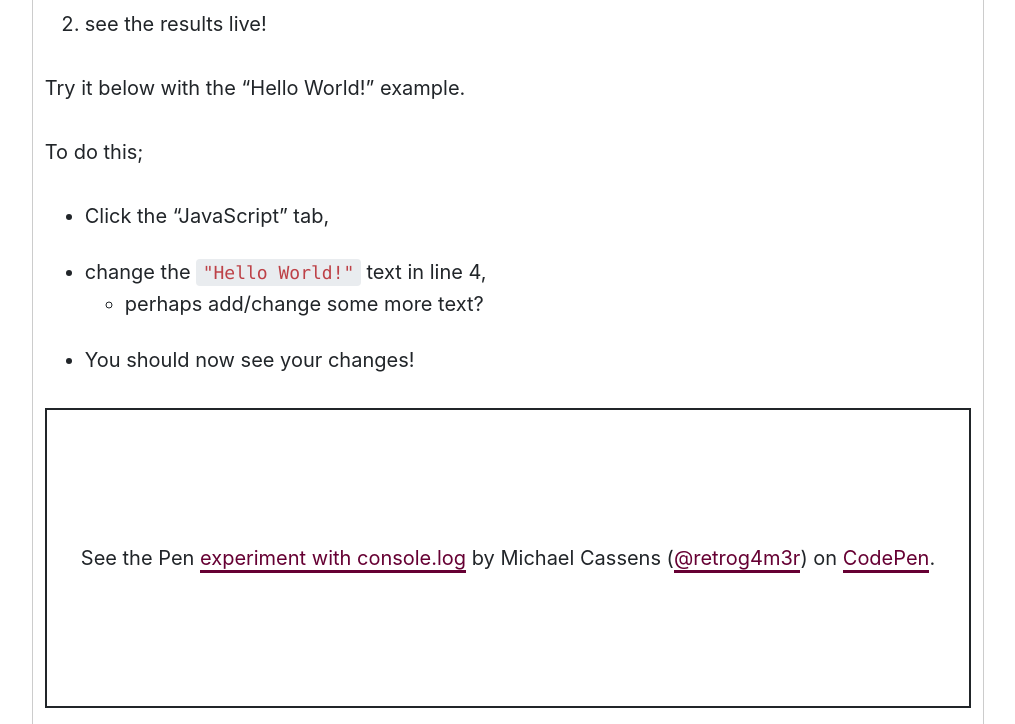
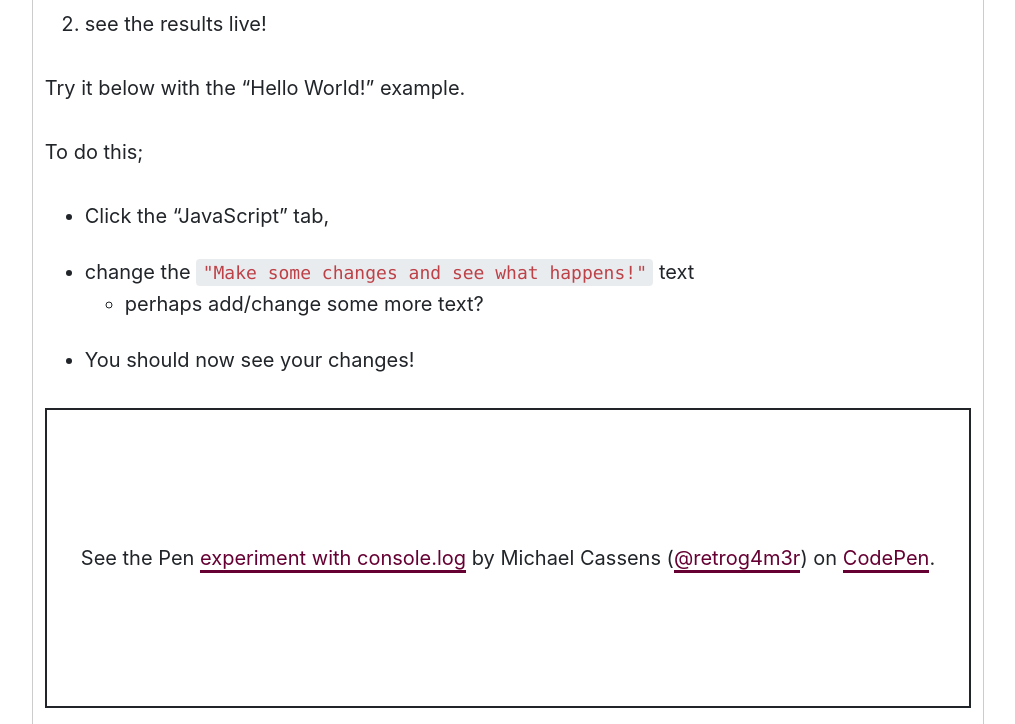
Before and after one commit to Montana-Media-Arts/441-web-tech-Spring2022-course, a Jekyll site: the page built from modules/week-2/_posts/2010-01-05-code-on-the-site.md, in a window 1280 px wide and 900 px high, scrolled down 857 px, cut to the strip 0-724 px from the top of the window. Shown: the whole strip, without its empty margins (132-1147 px from the left). Built offline with Jekyll 4.4.1, drawn with Linux system fonts in a browser that asks for light colours; nearby versions of some CDN libraries; a script that is not in the unit is left out; comment, search, counter and statistics services are not loaded.

Commit message:
Update 2010-01-05-code-on-the-site.md

```diff
--- a/modules/week-2/_posts/2010-01-05-code-on-the-site.md
+++ b/modules/week-2/_posts/2010-01-05-code-on-the-site.md
@@ -24,7 +24,7 @@ Try it below with the "Hello World!" example.
 To do this;
 
 - Click the "JavaScript" tab,
-- change the `"Hello World!"` text in line 4,
+- change the `"Make some changes and see what happens!"` text
     - perhaps add/change some more text?
 - You should now see your changes!
 
```
